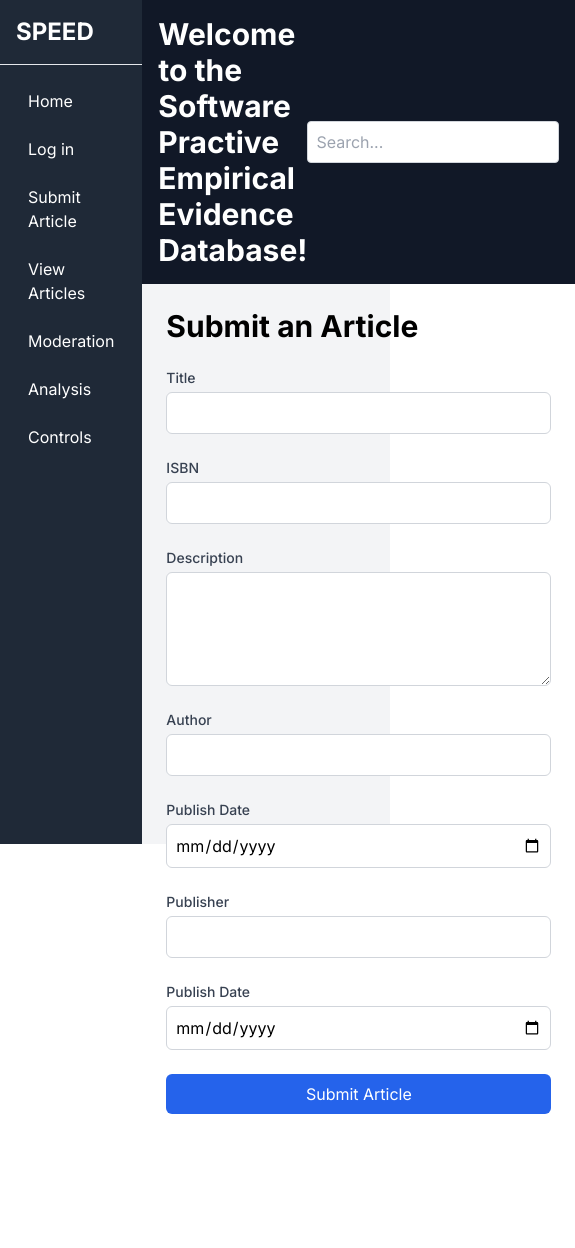
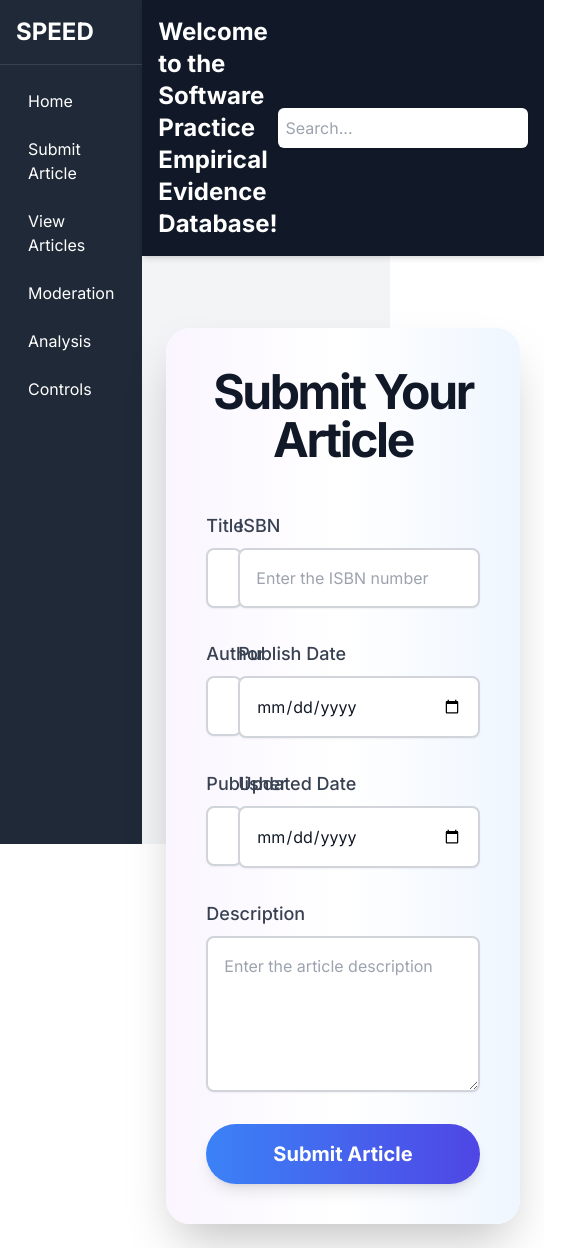
Before and after one commit to Fumihiro1/Software-Practice-Empirical-Evidence-Database-SPEED, a Next.js app in the folder SPEED-app/SPEED-frontend/: page /submit-article in a window 390 px wide. Shown: the whole page, 575 px wide, since content can reach past the window. Before the commit the page ends 1138 px from the top, so only its background shows below. Built offline with nearby package versions, Linux system fonts and the light colour scheme.

Commit message:
uni fixed

```diff
--- a/SPEED-app/SPEED-frontend/app/page-template/page.tsx
+++ b/SPEED-app/SPEED-frontend/app/page-template/page.tsx
@@ -1,63 +1,43 @@
-import react from 'react';
+import React from "react";
 
-const Page = ({pageContent}: {pageContent: React.JSX.Element}) => {
+const PageTemplate = ({ pageContent }: { pageContent: React.JSX.Element }) => {
   return (
-    <div className = "flex h-screen bg-gray-100">
-
+    <div className="flex h-screen bg-gray-100">
       {/* Sidebar */}
-      <aside className = "w-1/14 bg-gray-800 text-white flex flex-col">
-        <div className = "p-4 text-2xl font-bold border-b border-grat-600">
+      <aside className="w-64 bg-gray-800 text-white flex flex-col">
+        <div className="p-4 text-2xl font-bold border-b border-gray-700">
           SPEED
         </div>
+        <nav className="flex-1 p-4">
+          <ul className="space-y-2">
+            {[
+              { label: "Home", href: "/" },
 
-        <nav className="flex-1 p-4">
-          <ul>
-            <li className = "mb-2">
-              <a href = "" className = "text-white hover:bg-gray-600 block py-2 px-3 rounded">
-                Home
-              </a>
-            </li>
-            <li className = "mb-2">
-              <a href = "login" className = "text-white hover:bg-gray-600 block py-2 px-3 rounded">
-                Log in
-              </a>
-            </li>
-            <li className = "mb-2">
-              <a href = "submit-article" className = "text-white hover:bg-gray-600 block py-2 px-3 rounded">
-                Submit Article
-              </a>
-            </li>
-            <li className = "mb-2">
-              <a href = "view-articles" className = "text-white hover:bg-gray-600 block py-2 px-3 rounded">
-                View Articles
-              </a>
-            </li>
-            <li className = "mb-2">
-              <a href = "moderation" className = "text-white hover:bg-gray-600 block py-2 px-3 rounded">
-                Moderation
-              </a>
-            </li>
-            <li className = "mb-2">
-              <a href = "analysis" className = "text-white hover:bg-gray-600 block py-2 px-3 rounded">
-                Analysis
-              </a>
-            </li>
-            <li className = "mb-2">
-              <a href = "controls" className = "text-white hover:bg-gray-600 block py-2 px-3 rounded">
-                Controls
-              </a>
-            </li>
+              { label: "Submit Article", href: "/submit-article" },
+              { label: "View Articles", href: "/view-articles" },
+              { label: "Moderation", href: "/moderation" },
+              { label: "Analysis", href: "/analysis" },
+              { label: "Controls", href: "/controls" },
+            ].map((link) => (
+              <li key={link.href}>
+                <a
+                  href={link.href}
+                  className="block py-2 px-3 rounded-md text-white hover:bg-gray-600 transition-colors duration-300"
+                >
+                  {link.label}
+                </a>
+              </li>
+            ))}
           </ul>
         </nav>
       </aside>
 
       {/* Main content */}
       <div className="flex-1 flex flex-col">
-
         {/* Header */}
-        <header className = "bg-gray-900 text-white p-4 flex justify-between items-center">
-          <div className="text-3xl font-bold">
-            Welcome to the Software Practive Empirical Evidence Database!
+        <header className="bg-gray-900 text-white p-4 flex justify-between items-center shadow-md">
+          <div className="text-2xl font-bold">
+            Welcome to the Software Practice Empirical Evidence Database!
           </div>
 
           {/* Search Bar */}
@@ -65,17 +45,16 @@ const Page = ({pageContent}: {pageContent: React.JSX.Element}) => {
             <input
               type="text"
               placeholder="Search..."
-              className="bg-white text-black p-2 rounded border border-gray-300 focus:outline-none focus:ring-2 focus:ring-gray-500"
+              className="bg-white text-black p-2 rounded-md shadow focus:outline-none focus:ring-2 focus:ring-gray-500"
             />
           </div>
         </header>
 
-        <div>
-          {pageContent}
-        </div>
-        </div>
+        {/* Main Content */}
+        <main className="p-6 flex-grow">{pageContent}</main>
+      </div>
     </div>
-  )
-}
+  );
+};
 
-export default Page;
+export default PageTemplate;
--- a/SPEED-app/SPEED-frontend/app/page.tsx
+++ b/SPEED-app/SPEED-frontend/app/page.tsx
@@ -1,41 +1,62 @@
-import react from 'react';
-import PageTemplate from './page-template/page';
+import React from "react";
+import PageTemplate from "./page-template/page";
+import { FaSearch, FaRegFileAlt, FaSignInAlt, FaPenAlt } from "react-icons/fa"; // Adding icons
 
 const Page = () => {
-  return <PageTemplate pageContent={
-    <main className = "p-6 flex-1 bg-gray-100">
-     <h2 className="text-2xl font-semibold mb-4">
-       Get help with Software Engineering evidence claims by participating in our community!
+  return (
+    <PageTemplate
+      pageContent={
+        <main className="max-w-7xl mx-auto p-12 bg-gradient-to-br from-purple-100 via-white to-blue-100 rounded-3xl shadow-2xl mt-12">
+          <h2 className="text-5xl font-extrabold text-gray-900 mb-10 tracking-tight text-center">
+            Get Help with Software Engineering Evidence Claims
           </h2>
-     <p className="mb-4">
-       Use SPEED to search and analyse claims about various Software Engineering practices.
+          <p className="text-2xl text-gray-800 mb-12 text-center">
+            Participate in our community and use SPEED to search and analyze
+            claims about various Software Engineering practices.
           </p>
-     <div className="bg-white p-4 rounded shadow mb-4">
-       <h3 className="text-x1 font-semibold mb-2">Viewing Evidence:</h3>
-       <p>
-         Use the side bar to explore different coding practices, as well as articles that support or refute different claims.
+
+          {/* Advanced Grid Layout */}
+          <div className="grid grid-cols-1 gap-10 md:grid-cols-2 lg:grid-cols-3">
+            {/* Viewing Evidence Section */}
+            <div className="bg-white p-8 rounded-xl shadow-xl transition-transform hover:shadow-2xl hover:scale-105">
+              <FaRegFileAlt className="text-4xl text-blue-600 mb-4" />
+              <h3 className="text-3xl font-semibold mb-4 text-blue-600">
+                Viewing Evidence
+              </h3>
+              <p className="text-lg text-gray-700">
+                Use the sidebar to explore different coding practices, as well
+                as articles that support or refute various claims.
               </p>
             </div>
-     <div className="bg-white p-4 rounded shadow mb-4">
-       <h3 className="text-x1 font-semibold mb-2">Add your evidence:</h3>
-       <p>
-         Add your own evidence that supports or refutes claims in the "submit article" button on the sidebar
+
+            {/* Add Your Evidence Section */}
+            <div className="bg-white p-8 rounded-xl shadow-xl transition-transform hover:shadow-2xl hover:scale-105">
+              <FaPenAlt className="text-4xl text-blue-600 mb-4" />
+              <h3 className="text-3xl font-semibold mb-4 text-blue-600">
+                Add Your Evidence
+              </h3>
+              <p className="text-lg text-gray-700">
+                Add your own evidence that supports or refutes claims by using
+                the "Submit Article" button on the sidebar.
               </p>
             </div>
-     <div className="bg-white p-4 rounded shadow mb-4">
-       <h3 className="text-x1 font-semibold mb-2">Search:</h3>
-       <p>
-         Search for specific keywords in the searchbar on the top right
+
+            {/* Search Section */}
+            <div className="bg-white p-8 rounded-xl shadow-xl transition-transform hover:shadow-2xl hover:scale-105">
+              <FaSearch className="text-4xl text-blue-600 mb-4" />
+              <h3 className="text-3xl font-semibold mb-4 text-blue-600">
+                Search
+              </h3>
+              <p className="text-lg text-gray-700">
+                Search for specific keywords using the search bar at the top
+                right of the page.
               </p>
             </div>
-     <div className="bg-white p-4 rounded shadow mb-4">
-       <h3 className="text-x1 font-semibold mb-2">Log in:</h3>
-       <p>
-         Log in to your account using the log in button on the side bar
-       </p>
           </div>
         </main>
-  }/>;
       }
+    />
+  );
+};
 
 export default Page;
--- a/SPEED-app/SPEED-frontend/app/submit-article/page.tsx
+++ b/SPEED-app/SPEED-frontend/app/submit-article/page.tsx
@@ -1,10 +1,9 @@
 "use client";
-import { useState } from "react";
-import PageTemplate from '../page-template/page';
 
+import { useState, useEffect } from "react";
+import PageTemplate from "../page-template/page";
 
 const SubmitArticle = () => {
-  // State to store form data
   const [formData, setFormData] = useState({
     title: "",
     isbn: "",
@@ -15,8 +14,17 @@ const SubmitArticle = () => {
     updated_date: "",
   });
 
-  // Handle form input changes
-  const handleChange = (e: React.ChangeEvent<HTMLInputElement | HTMLTextAreaElement>) => {
+  const [isVisible, setIsVisible] = useState(false);
+
+  useEffect(() => {
+    setTimeout(() => {
+      setIsVisible(true);
+    }, 300); // Slight delay to make the fade-in effect noticeable
+  }, []);
+
+  const handleChange = (
+    e: React.ChangeEvent<HTMLInputElement | HTMLTextAreaElement>
+  ) => {
     const { name, value } = e.target;
     setFormData({
       ...formData,
@@ -24,7 +32,6 @@ const SubmitArticle = () => {
     });
   };
 
-  // Handle form submission
   const handleSubmit = async (e: React.FormEvent<HTMLFormElement>) => {
     e.preventDefault();
     try {
@@ -56,13 +63,28 @@ const SubmitArticle = () => {
     }
   };
 
-
-    return <PageTemplate pageContent={
-    <main className="container mx-auto p-6">
-      <h1 className="text-3xl font-bold mb-6">Submit an Article</h1>
-      <form onSubmit={handleSubmit} className="space-y-6">
-        <div>
-          <label className="block text-sm font-medium text-gray-700" htmlFor="title">
+  return (
+    <PageTemplate
+      pageContent={
+        <main
+          className={`max-w-5xl mx-auto mt-12 p-10 bg-gradient-to-r from-purple-50 via-white to-blue-50 rounded-3xl shadow-2xl transition-all duration-500 ease-in-out transform ${
+            isVisible ? "opacity-100 translate-y-0" : "opacity-0 translate-y-8"
+          }`}
+        >
+          <h1 className="text-5xl font-bold text-gray-900 text-center mb-12 tracking-tighter">
+            Submit Your Article
+          </h1>
+          <form
+            onSubmit={handleSubmit}
+            className="grid grid-cols-1 gap-8 md:grid-cols-2"
+          >
+            <div className="flex flex-col relative group">
+              <label
+                className={`block text-lg font-medium text-gray-700 mb-2 transition-all duration-300 ease-in-out transform group-focus-within:scale-90 group-focus-within:-translate-y-6 ${
+                  formData.title ? "scale-90 -translate-y-6 text-blue-500" : ""
+                }`}
+                htmlFor="title"
+              >
                 Title
               </label>
               <input
@@ -71,13 +93,19 @@ const SubmitArticle = () => {
                 name="title"
                 value={formData.title}
                 onChange={handleChange}
-            className="mt-1 block w-full p-2 border border-gray-300 rounded-md"
+                placeholder="Enter the title"
+                className="block w-full p-4 border-2 border-gray-300 rounded-lg text-gray-900 focus:outline-none focus:ring-4 focus:ring-blue-400 transition-shadow duration-200 shadow-sm hover:shadow-lg"
                 required
               />
             </div>
 
-        <div>
-          <label className="block text-sm font-medium text-gray-700" htmlFor="title">
+            <div className="flex flex-col relative group">
+              <label
+                className={`block text-lg font-medium text-gray-700 mb-2 transition-all duration-300 ease-in-out transform group-focus-within:scale-90 group-focus-within:-translate-y-6 ${
+                  formData.isbn ? "scale-90 -translate-y-6 text-blue-500" : ""
+                }`}
+                htmlFor="isbn"
+              >
                 ISBN
               </label>
               <input
@@ -86,28 +114,19 @@ const SubmitArticle = () => {
                 name="isbn"
                 value={formData.isbn}
                 onChange={handleChange}
-            className="mt-1 block w-full p-2 border border-gray-300 rounded-md"
+                placeholder="Enter the ISBN number"
+                className="block w-full p-4 border-2 border-gray-300 rounded-lg text-gray-900 focus:outline-none focus:ring-4 focus:ring-blue-400 transition-shadow duration-200 shadow-sm hover:shadow-lg"
                 required
               />
             </div>
 
-        <div>
-          <label className="block text-sm font-medium text-gray-700" htmlFor="description">
-            Description
-          </label>
-          <textarea
-            id="description"
-            name="description"
-            value={formData.description}
-            onChange={handleChange}
-            rows={4}
-            className="mt-1 block w-full p-2 border border-gray-300 rounded-md"
-            required
-          />
-        </div>
-
-        <div>
-          <label className="block text-sm font-medium text-gray-700" htmlFor="date">
+            <div className="flex flex-col relative group">
+              <label
+                className={`block text-lg font-medium text-gray-700 mb-2 transition-all duration-300 ease-in-out transform group-focus-within:scale-90 group-focus-within:-translate-y-6 ${
+                  formData.author ? "scale-90 -translate-y-6 text-blue-500" : ""
+                }`}
+                htmlFor="author"
+              >
                 Author
               </label>
               <input
@@ -116,13 +135,21 @@ const SubmitArticle = () => {
                 name="author"
                 value={formData.author}
                 onChange={handleChange}
-            className="mt-1 block w-full p-2 border border-gray-300 rounded-md"
+                placeholder="Enter the author's name"
+                className="block w-full p-4 border-2 border-gray-300 rounded-lg text-gray-900 focus:outline-none focus:ring-4 focus:ring-blue-400 transition-shadow duration-200 shadow-sm hover:shadow-lg"
                 required
               />
             </div>
 
-        <div>
-          <label className="block text-sm font-medium text-gray-700" htmlFor="date">
+            <div className="flex flex-col relative group">
+              <label
+                className={`block text-lg font-medium text-gray-700 mb-2 transition-all duration-300 ease-in-out transform group-focus-within:scale-90 group-focus-within:-translate-y-6 ${
+                  formData.published_date
+                    ? "scale-90 -translate-y-6 text-blue-500"
+                    : ""
+                }`}
+                htmlFor="published_date"
+              >
                 Publish Date
               </label>
               <input
@@ -131,13 +158,20 @@ const SubmitArticle = () => {
                 name="published_date"
                 value={formData.published_date}
                 onChange={handleChange}
-            className="mt-1 block w-full p-2 border border-gray-300 rounded-md"
+                className="block w-full p-4 border-2 border-gray-300 rounded-lg text-gray-900 focus:outline-none focus:ring-4 focus:ring-blue-400 transition-shadow duration-200 shadow-sm hover:shadow-lg"
                 required
               />
             </div>
 
-        <div>
-          <label className="block text-sm font-medium text-gray-700" htmlFor="author">
+            <div className="flex flex-col relative group">
+              <label
+                className={`block text-lg font-medium text-gray-700 mb-2 transition-all duration-300 ease-in-out transform group-focus-within:scale-90 group-focus-within:-translate-y-6 ${
+                  formData.publisher
+                    ? "scale-90 -translate-y-6 text-blue-500"
+                    : ""
+                }`}
+                htmlFor="publisher"
+              >
                 Publisher
               </label>
               <input
@@ -146,14 +180,22 @@ const SubmitArticle = () => {
                 name="publisher"
                 value={formData.publisher}
                 onChange={handleChange}
-            className="mt-1 block w-full p-2 border border-gray-300 rounded-md"
+                placeholder="Enter the publisher's name"
+                className="block w-full p-4 border-2 border-gray-300 rounded-lg text-gray-900 focus:outline-none focus:ring-4 focus:ring-blue-400 transition-shadow duration-200 shadow-sm hover:shadow-lg"
                 required
               />
             </div>
 
-        <div>
-          <label className="block text-sm font-medium text-gray-700" htmlFor="date">
-            Publish Date
+            <div className="flex flex-col relative group">
+              <label
+                className={`block text-lg font-medium text-gray-700 mb-2 transition-all duration-300 ease-in-out transform group-focus-within:scale-90 group-focus-within:-translate-y-6 ${
+                  formData.updated_date
+                    ? "scale-90 -translate-y-6 text-blue-500"
+                    : ""
+                }`}
+                htmlFor="updated_date"
+              >
+                Updated Date
               </label>
               <input
                 type="date"
@@ -161,21 +203,49 @@ const SubmitArticle = () => {
                 name="updated_date"
                 value={formData.updated_date}
                 onChange={handleChange}
-            className="mt-1 block w-full p-2 border border-gray-300 rounded-md"
+                className="block w-full p-4 border-2 border-gray-300 rounded-lg text-gray-900 focus:outline-none focus:ring-4 focus:ring-blue-400 transition-shadow duration-200 shadow-sm hover:shadow-lg"
                 required
               />
             </div>
 
+            <div className="col-span-2">
+              <div className="relative flex flex-col group">
+                <label
+                  className={`block text-lg font-medium text-gray-700 mb-2 transition-all duration-300 ease-in-out transform group-focus-within:scale-90 group-focus-within:-translate-y-6 ${
+                    formData.description
+                      ? "scale-90 -translate-y-6 text-blue-500"
+                      : ""
+                  }`}
+                  htmlFor="description"
+                >
+                  Description
+                </label>
+                <textarea
+                  id="description"
+                  name="description"
+                  value={formData.description}
+                  onChange={handleChange}
+                  rows={5}
+                  placeholder="Enter the article description"
+                  className="block w-full p-4 border-2 border-gray-300 rounded-lg text-gray-900 focus:outline-none focus:ring-4 focus:ring-blue-400 transition-shadow duration-200 shadow-sm hover:shadow-lg"
+                  required
+                />
+              </div>
+            </div>
+
+            <div className="col-span-2">
               <button
                 type="submit"
-          className="w-full bg-blue-600 text-white py-2 px-4 rounded-md hover:bg-blue-700"
+                className="w-full py-4 bg-gradient-to-r from-blue-500 to-indigo-600 text-white font-bold text-xl rounded-full shadow-lg hover:bg-gradient-to-r hover:from-blue-600 hover:to-indigo-700 transform hover:scale-105 transition-transform duration-300"
               >
                 Submit Article
               </button>
+            </div>
           </form>
         </main>
-  }/>;
+      }
+    />
+  );
 };
 
-
 export default SubmitArticle;
--- a/SPEED-app/SPEED-frontend/app/view-articles/page.tsx
+++ b/SPEED-app/SPEED-frontend/app/view-articles/page.tsx
@@ -1,7 +1,7 @@
 "use client"; // Declare this file as a Client Component
 
-import React, { useEffect, useState } from 'react';
-import PageTemplate from '../page-template/page';
+import React, { useEffect, useState } from "react";
+import PageTemplate from "../page-template/page";
 
 const Page = () => {
   const [articles, setArticles] = useState([]);
@@ -12,9 +12,9 @@ const Page = () => {
   useEffect(() => {
     const fetchArticles = async () => {
       try {
-        const response = await fetch('http://localhost:8082/api/books');
+        const response = await fetch("http://localhost:8082/api/books");
         if (!response.ok) {
-          throw new Error('Failed to fetch articles');
+          throw new Error("Failed to fetch articles");
         }
         const data = await response.json();
         setArticles(data);
@@ -29,31 +29,71 @@ const Page = () => {
   }, []);
 
   // Handle loading and error states
-  if (loading) return <p>Loading...</p>;
-  if (error) return <p>{error}</p>;
+  if (loading) {
+    return (
+      <PageTemplate
+        pageContent={
+          <div className="flex justify-center items-center h-screen">
+            <p className="text-2xl text-gray-700">Loading articles...</p>
+          </div>
+        }
+      />
+    );
+  }
 
-  // Render the page content with articles
+  if (error) {
+    return (
+      <PageTemplate
+        pageContent={
+          <div className="flex justify-center items-center h-screen">
+            <p className="text-2xl text-red-500">Error: {error}</p>
+          </div>
+        }
+      />
+    );
+  }
+
+  // Render the page content with scrollable and dynamic articles
   return (
     <PageTemplate
       pageContent={
-        <main className = "p-6 flex-1 bg-gray-100">
-            <h2 className="text-2xl font-semibold mb-4">
-                View Articles
-            </h2>
-            <p className="mb-4">
-                Use SPEED to search and analyse claims about various Software Engineering practices.
-            </p>
-            {/* Map through articles and render each one */}
-            {articles.map((article:any) => (
-                <div key={article.isbn} className="bg-white p-4 rounded shadow mb-4">
-                <h3 className="text-xl font-semibold mb-2">{article.title}</h3>
-                <p className="mb-2"><strong>Author:</strong> {article.author}</p>
-                <p>{article.description}</p>
-                <p>{article.published_date}</p>
-                <p>{article.publisher}</p>
-                <p>{article.update_date}</p>
-                </div>
-          ))}
+        <main className="h-[calc(100vh-80px)] overflow-auto p-6 bg-gradient-to-br from-purple-50 via-white to-blue-50 rounded-3xl shadow-xl">
+          <h2 className="text-4xl font-bold text-gray-900 mb-8 text-center">
+            View Articles
+          </h2>
+          <p className="text-lg text-gray-800 mb-8 text-center">
+            Use SPEED to search and analyze claims about various Software
+            Engineering practices.
+          </p>
+
+          {/* Scrollable articles section */}
+          <div className="space-y-6">
+            {articles.map((article: any) => (
+              <div
+                key={article.isbn}
+                className="bg-white p-6 rounded-xl shadow-lg transition-transform duration-300 hover:shadow-2xl hover:scale-105"
+              >
+                <h3 className="text-2xl font-semibold mb-4 text-blue-600">
+                  {article.title}
+                </h3>
+                <p className="text-lg text-gray-700 mb-2">
+                  <strong>Author:</strong> {article.author}
+                </p>
+                <p className="text-md text-gray-600 mb-4">
+                  {article.description}
+                </p>
+                <p className="text-md text-gray-600 mb-2">
+                  <strong>Published Date:</strong> {article.published_date}
+                </p>
+                <p className="text-md text-gray-600 mb-2">
+                  <strong>Publisher:</strong> {article.publisher}
+                </p>
+                <p className="text-md text-gray-600">
+                  <strong>Updated Date:</strong> {article.update_date}
+                </p>
+              </div>
+            ))}
+          </div>
         </main>
       }
     />
```
Also changed, not shown: SPEED-app/SPEED-frontend/app/moderation/page.tsx (+39 -19 lines), 1 other file (tests, documents, lock files or other folders). Lines whose indentation alone changed are shown as unchanged.
